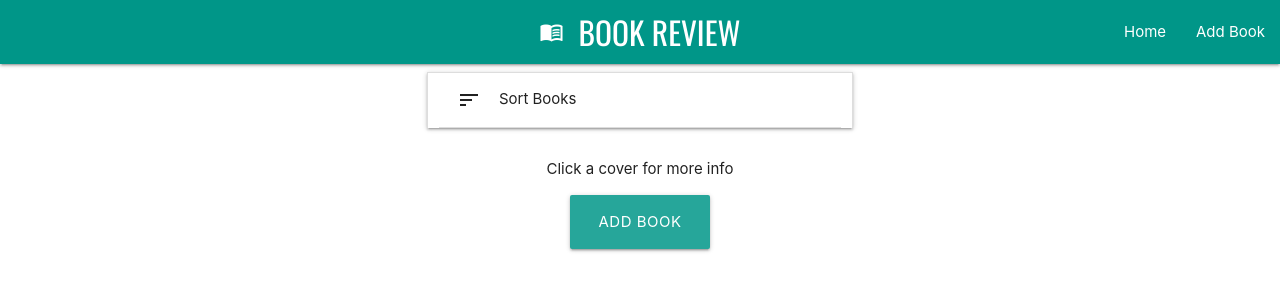
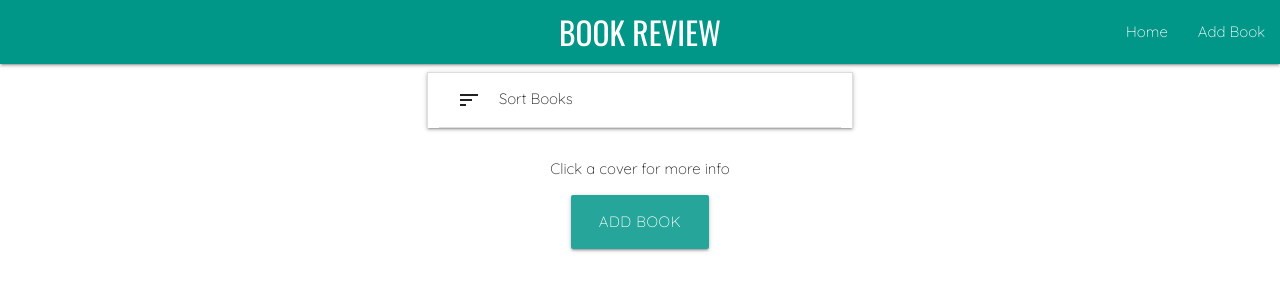
Before and after one commit to KelvinHere/book-review-app, a Flask app: page / in a window 1280 px wide. Shown: the top 300 px of the page. Run offline with Flask 2, Linux system fonts and the light colour scheme; data that the repository does not hold is empty; some libraries are stand-ins or nearby versions.

Commit message:
CSS: Remove title icon, change sort menu background

```diff
--- a/static/css/style.css
+++ b/static/css/style.css
@@ -1,5 +1,11 @@
 body {
- min-width: 325px;
+  min-width: 325px;
+  font-family: 'Quicksand', sans-serif;
+}
+
+h1, h2, h3, h4, h5, h6, .brand-logo {
+ font-family: 'Oswald', sans-serif;
+ text-transform: uppercase;
 }
 
 .star-rating-container > img {
@@ -12,11 +18,6 @@ body {
 
 .review-rating {
     width: 100px;
-}
-
-h1, h2, h3, h4, h5, h6, .brand-logo {
- font-family: 'Oswald', sans-serif;
- text-transform: uppercase;
 }
 
 .row {
--- a/templates/base.html
+++ b/templates/base.html
@@ -13,7 +13,7 @@
   <header>
     <nav>
       <div class="nav-wrapper teal">
-        <a href="{{url_for('view_books')}}" class="brand-logo center"><i class="material-icons left">menu_book</i>Book Review</a>
+        <a href="{{url_for('view_books')}}" class="brand-logo center">Book Review</a>
         <a href="{{url_for('view_books')}}" data-target="mobile-demo" class="sidenav-trigger"><i
             class="material-icons">menu</i></a>
         <ul id="nav-mobile" class="right hide-on-med-and-down">
--- a/templates/viewbooks.html
+++ b/templates/viewbooks.html
@@ -6,7 +6,7 @@
       <div class="collapsible-body">
         <div class="row search-container">
           <form action="{{url_for('sort_books')}}" method="POST">
-            <div class="col s6  grey lighten-4">
+            <div class="col s6git">
               <p>
                 <label>
                   {% if sortParameters.sortField == 'title' %}
```
